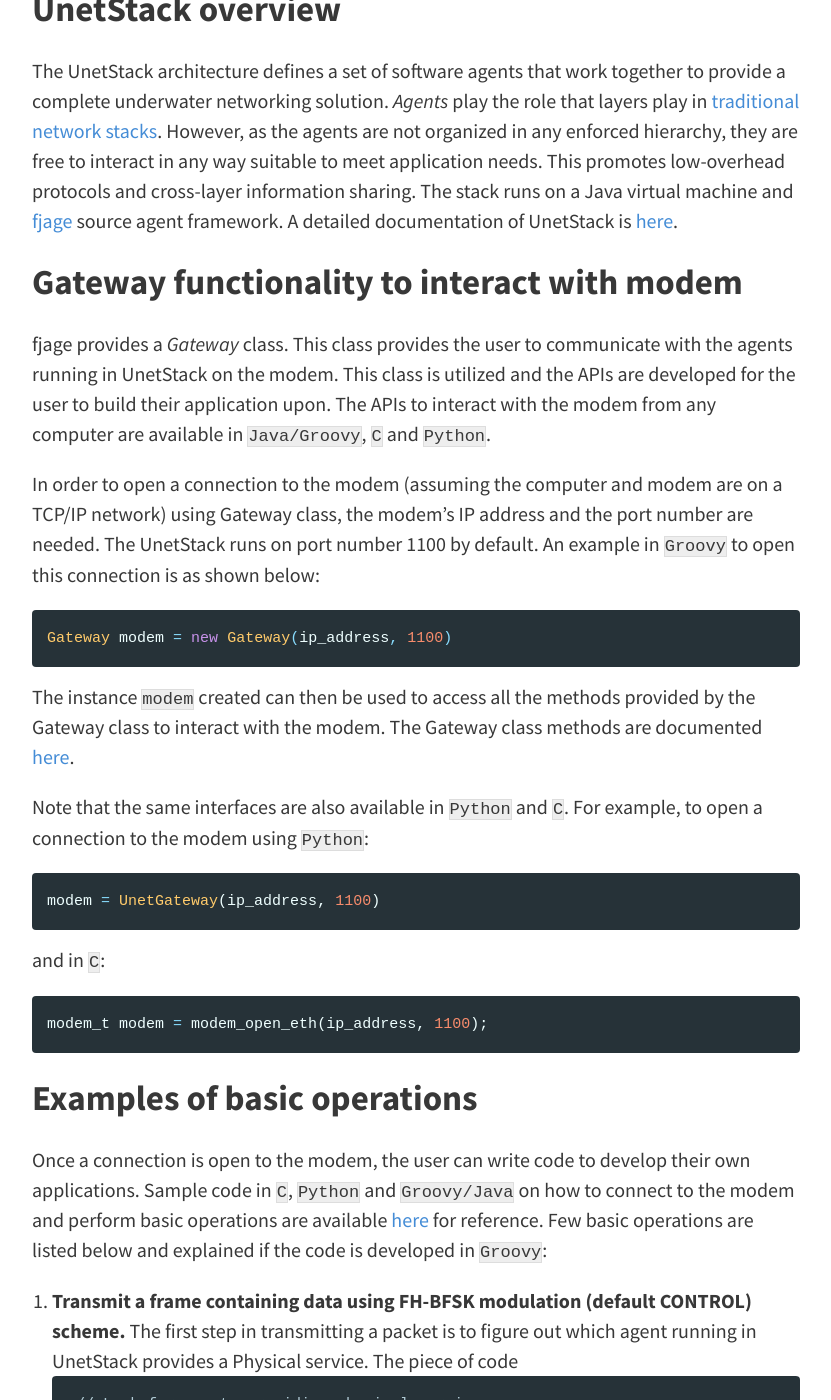
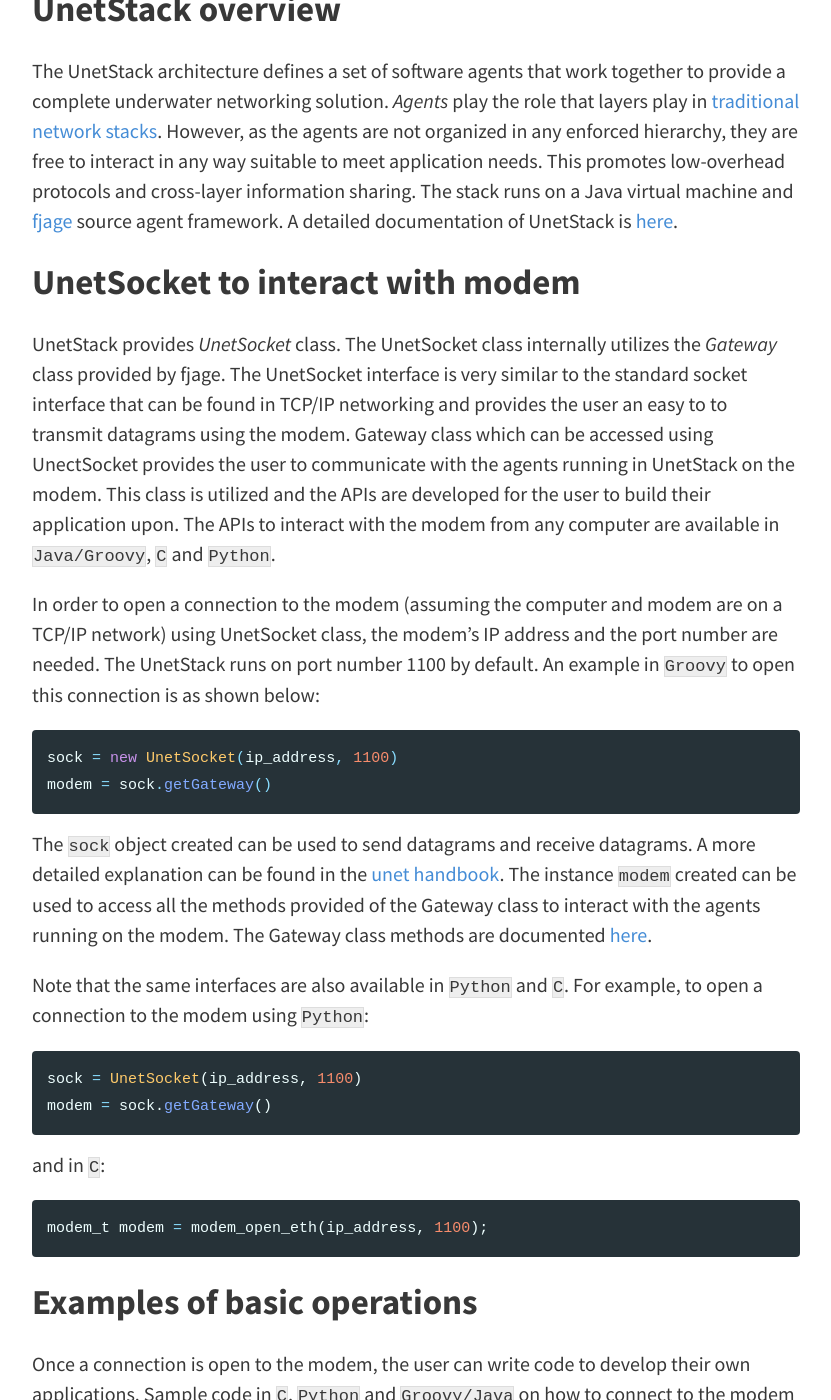
Before and after one commit to org-arl/unet-blog, a Jekyll site: the page built from _posts/2018-11-12-basic-modem-operations-using-unetstack.md, in a window 1280 px wide and 1400 px high, scrolled down 910 px. Shown: the whole window, without its empty margins (224-1055 px from the left). Built offline with Jekyll 4.4.1, drawn with Linux system fonts in a browser that asks for light colours; comment, search, counter and statistics services are not loaded.

Commit message:
fix(blog): updated the basic modem operation blog to use updated commands now

````diff
--- a/_posts/2018-11-12-basic-modem-operations-using-unetstack.md
+++ b/_posts/2018-11-12-basic-modem-operations-using-unetstack.md
@@ -15,21 +15,23 @@ The ease of implementation and development of applications as needed by research
 ## UnetStack overview
 The UnetStack architecture defines a set of software agents that work together to provide a complete underwater networking solution. *Agents* play the role that layers play in [traditional network stacks](https://en.wikipedia.org/wiki/OSI_model). However, as the agents are not organized in any enforced hierarchy, they are free to interact in any way suitable to meet application needs. This promotes low-overhead protocols and cross-layer information sharing. The stack runs on a Java virtual machine and [fjage](https://org-arl.github.io/fjage/doc/html/introduction.html) source agent framework. A detailed documentation of UnetStack is [here](https://www.unetstack.net/docs.html).
 
-## Gateway functionality to interact with modem
-fjage provides a *Gateway* class. This class provides the user to communicate with the agents running in UnetStack on the modem. This class is utilized and the APIs are developed for the user to build their application upon. The APIs to interact with the modem from any computer are available in `Java/Groovy`, `C` and `Python`.
+## UnetSocket to interact with modem
+UnetStack provides *UnetSocket* class. The UnetSocket class internally utilizes the  *Gateway* class provided by fjage. The UnetSocket interface is very similar to the standard socket interface that can be found in TCP/IP networking and provides the user an easy to to transmit datagrams using the modem. Gateway class which can be accessed using UnectSocket provides the user to communicate with the agents running in UnetStack on the modem. This class is utilized and the APIs are developed for the user to build their application upon. The APIs to interact with the modem from any computer are available in `Java/Groovy`, `C` and `Python`.
 
-In order to open a connection to the modem (assuming the computer and modem are on a TCP/IP network) using Gateway class, the modem’s IP address and the port number are needed. The UnetStack runs on port number 1100 by default. An example in `Groovy` to open this connection is as shown below:
+In order to open a connection to the modem (assuming the computer and modem are on a TCP/IP network) using UnetSocket class, the modem’s IP address and the port number are needed. The UnetStack runs on port number 1100 by default. An example in `Groovy` to open this connection is as shown below:
 
 ```java
-Gateway modem = new Gateway(ip_address, 1100)
+sock = new UnetSocket(ip_address, 1100)
+modem = sock.getGateway()
 ```
-
-The instance `modem` created can then be used to access all the methods provided by the Gateway class to interact with the modem. The Gateway class methods are documented [here](http://org-arl.github.io/fjage/javadoc/).
+The `sock` object created can be used to send datagrams and receive datagrams. A more detailed explanation can be found in the [unet handbook](https://unetstack.net/handbook/unet-handbook_unetsocket_api.html).
+The instance `modem` created can be used to access all the methods provided of the Gateway class to interact with the agents running on the modem. The Gateway class methods are documented [here](http://org-arl.github.io/fjage/javadoc/).
 
 Note that the same interfaces are also available in `Python` and `C`. For example, to open a connection to the modem using `Python`:
 
 ```python
-modem = UnetGateway(ip_address, 1100)
+sock = UnetSocket(ip_address, 1100)
+modem = sock.getGateway()
 ```
 
 and in `C`:
````
